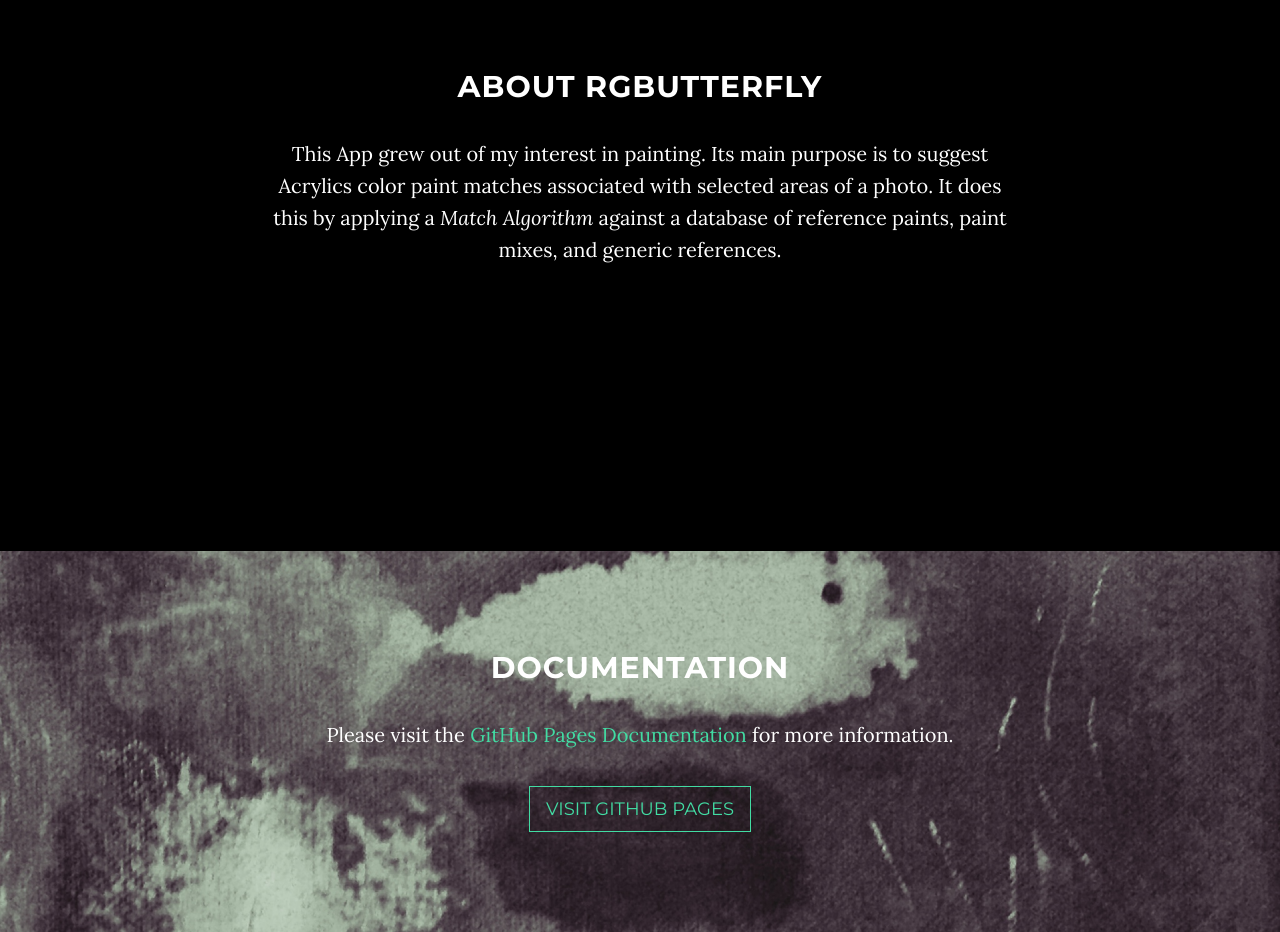
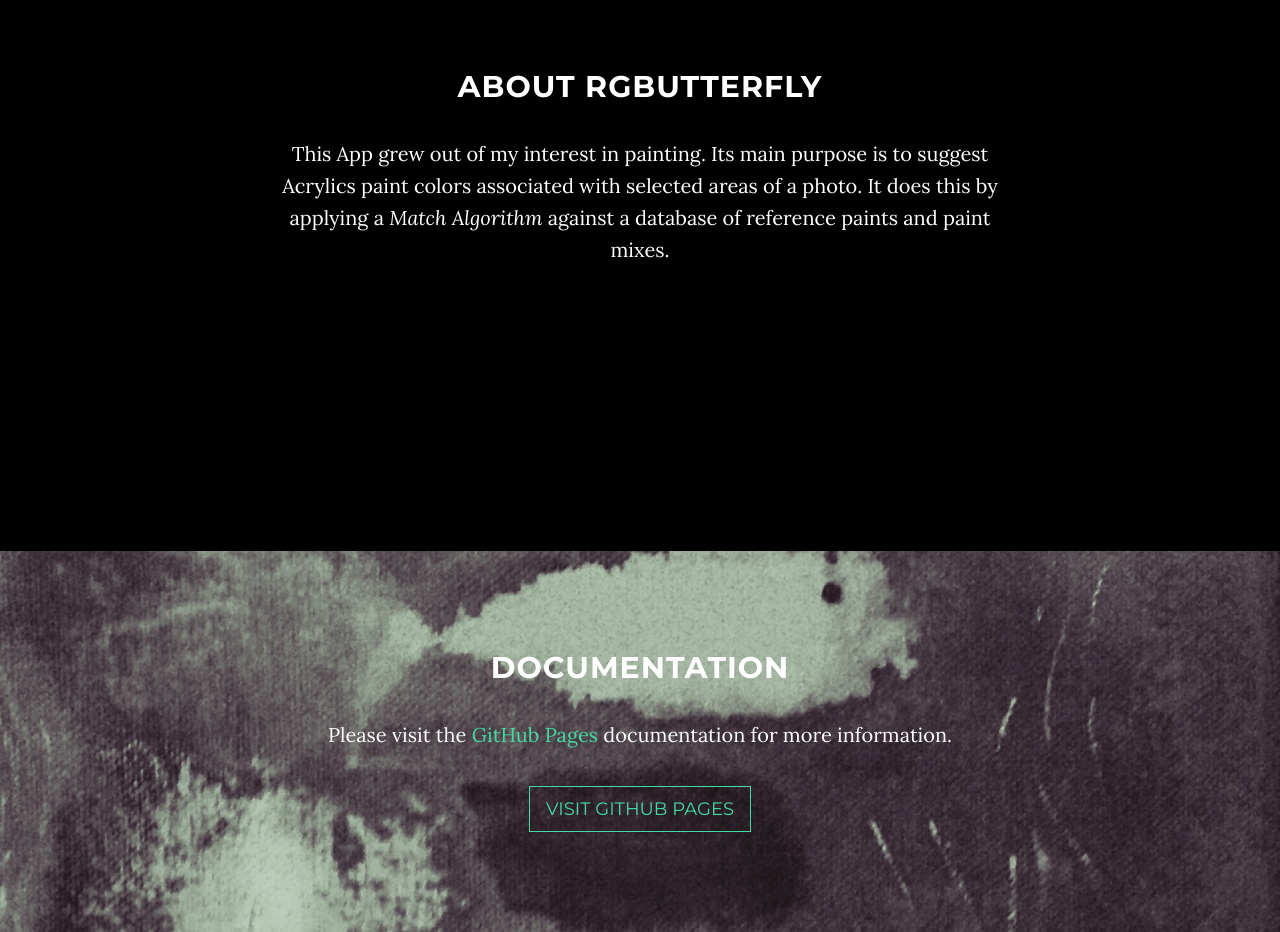
Before and after one commit to spineo/rgbutterfly-site, a website: page index.html in a window 1280 px wide. Shown: the part 980-1912 px from the top of the page. Drawn offline with nearby package versions, Linux system fonts and the light colour scheme; some packages are replaced by stand-ins of ours.

Commit message:
Changed the sub-title and 'About' section.

```diff
--- a/index.html
+++ b/index.html
@@ -75,7 +75,7 @@
                 <div class="row">
                     <div class="col-md-8 col-md-offset-2">
                         <h2 class="brand-heading">RGButterfly</h2>
-                        <p class="intro-text">The iPhone App to Find Paint Swatches Associated with Areas in a Photo.</p>
+                        <p class="intro-text">The iPhone App to Suggest Matching Paint Colors</p>
                         <a href="#about" class="btn btn-circle page-scroll">
                             <i class="fa fa-angle-double-down animated"></i>
                         </a>
@@ -90,7 +90,7 @@
         <div class="row">
             <div class="col-lg-8 col-lg-offset-2">
                 <h2>About RGButterfly</h2>
-                <p>This App grew out of my interest in painting. Its main purpose is to suggest Acrylics color paint matches associated with selected areas of a photo. It does this by applying a <i>Match Algorithm</i> against a database of reference paints, paint mixes, and generic references.</p>
+                <p>This App grew out of my interest in painting. Its main purpose is to suggest Acrylics paint colors associated with selected areas of a photo. It does this by applying a <i>Match Algorithm</i> against a database of reference paints and paint mixes.</p>
             </div>
         </div>
     </section>
@@ -101,7 +101,7 @@
             <div class="container">
                 <div class="col-lg-8 col-lg-offset-2">
                     <h2>Documentation</h2>
-                    <p>Please visit the <a href="https://spineo.github.io/RGButterflyDocs/">GitHub Pages Documentation</a> for more information.</p>
+                    <p>Please visit the <a href="https://spineo.github.io/RGButterflyDocs/">GitHub Pages</a> documentation for more information.</p>
                     <a href="https://spineo.github.io/RGButterflyDocs/" class="btn btn-default btn-lg">Visit GitHub Pages</a>
                 </div>
             </div>
```
